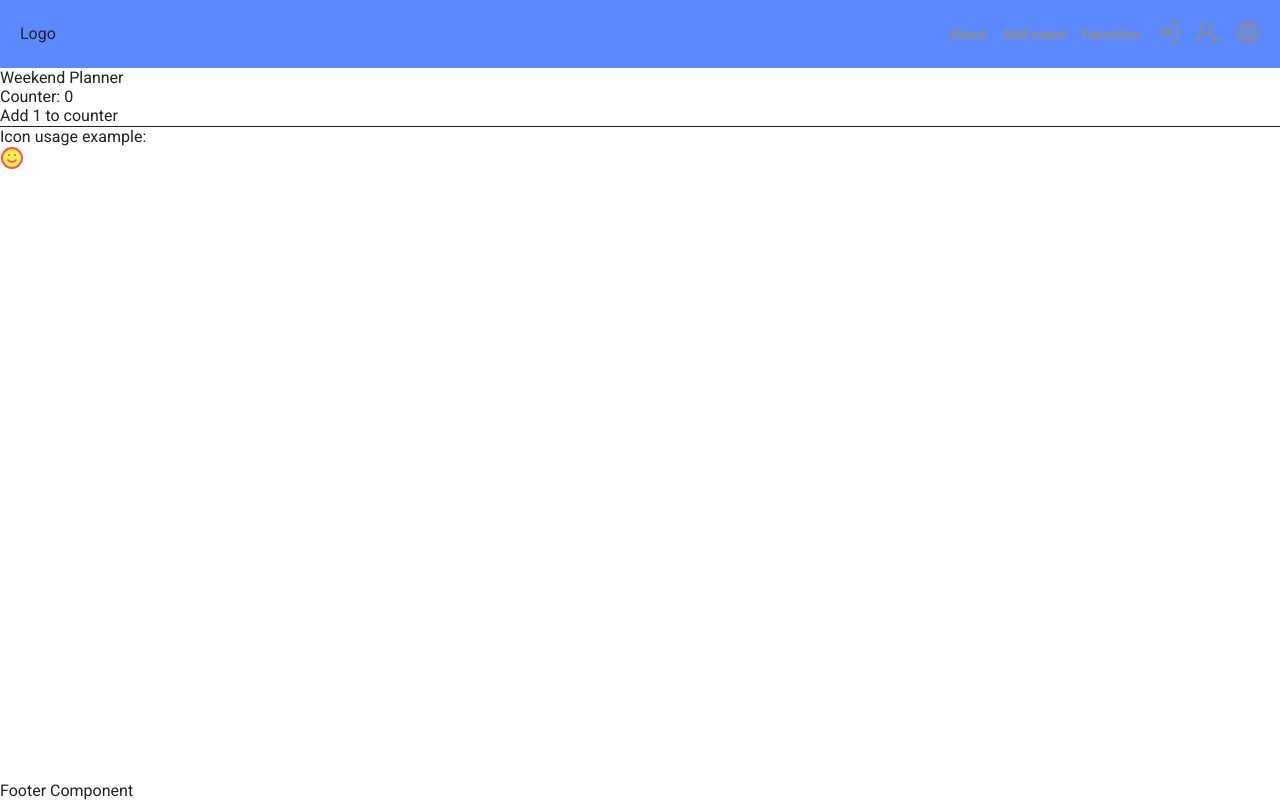
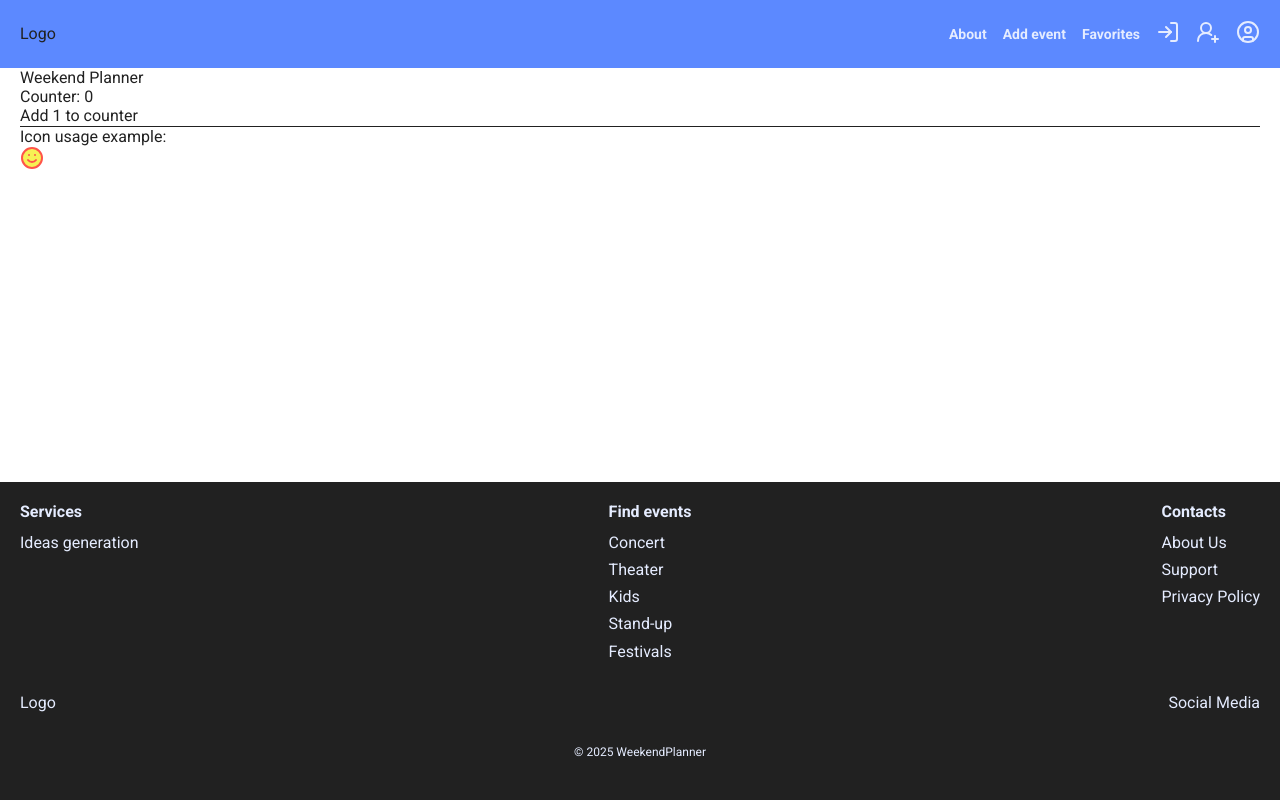
Before and after one commit to megabytos/weekend-planner-fe, a Next.js app: page / in a window 1280 px wide. Built offline with nearby package versions, Linux system fonts and the light colour scheme; no server answers.

Commit message:
Footer component was initialized

```diff
--- a/src/app/globals.css
+++ b/src/app/globals.css
@@ -25,11 +25,11 @@
   --color-white-dark: var(--white-dark);
   --color-black: var(--black);
   --color-blue: var(--blue);
-  --color-blue-light: var(--gray);
+  --color-blue-light: var(--blue-light);
   --color-yellow: var(--yellow);
   --color-orange: var(--orange);
   --color-orange-light: var(--orange-light);
-  --color-gray: var(--gray-dark);
+  --color-gray: var(--gray);
   --color-pink: var(--pink);
   --color-red: var(--red);
 
--- a/src/app/page.js
+++ b/src/app/page.jsx
@@ -2,6 +2,7 @@
 
 import { Smile } from 'lucide-react';
 
+import Container from '@/components/layout/container';
 import { add } from '@/libs/redux/counterSlice';
 import { useAppDispatch } from '@/libs/redux/hooks/use-app-dispatch';
 import { useAppSelector } from '@/libs/redux/hooks/use-app-selector';
@@ -26,13 +27,13 @@ export default function Home() {
   });
 
   return (
-    <div>
+    <Container>
       <h1>Weekend Planner</h1>
       <p>Counter: {counter}</p>
       <button onClick={() => dispatch(add())}>Add 1 to counter</button>
       <hr />
       Icon usage example:
       <Smile className="fill-yellow stroke-red" />
-    </div>
+    </Container>
   );
 }
--- a/src/components/layout/container.js
+++ b/src/components/layout/container.jsx
@@ -4,7 +4,7 @@ export default function Container({ className = '', children }) {
   return (
     <div
       className={cn(
-        'w-full max-w-c[var(--container-max-width)] mx-auto px-5 lg:px-8 xl:px-0',
+        'w-full max-w-(--container-max-width) mx-auto px-5 lg:px-8 xl:px-0',
         className,
       )}
     >
--- a/src/components/layout/footer.js
+++ /dev/null
@@ -1,5 +0,0 @@
-'use client';
-
-export default function Header() {
-  return <footer>Footer Component</footer>;
-}
--- /dev/null
+++ b/src/components/layout/footer.jsx
@@ -0,0 +1,67 @@
+'use client';
+
+import Link from 'next/link';
+
+import Container from './container';
+
+export default function Footer() {
+  return (
+    <footer className="bg-black text-blue-light">
+      <Container>
+        <div className="flex flex-col gap-8 items-center pt-5 pb-10">
+          <nav className="w-full flex flex-col md:flex-row gap-6 items-center md:items-start md:justify-between">
+            <div>
+              <h3 className="text-center font-bold md:text-left">Services</h3>
+              <ul className="flex flex-col gap-2 items-center mt-3 md:items-start">
+                <li>
+                  <Link href="#">Ideas generation</Link>
+                </li>
+              </ul>
+            </div>
+            <div>
+              <h3 className="text-center font-bold md:text-left">
+                Find events
+              </h3>
+              <ul className="flex flex-col gap-2 items-center mt-3 md:items-start">
+                <li>
+                  <Link href="#">Concert</Link>
+                </li>
+                <li>
+                  <Link href="#">Theater</Link>
+                </li>
+                <li>
+                  <Link href="#">Kids</Link>
+                </li>
+                <li>
+                  <Link href="#">Stand-up</Link>
+                </li>
+                <li>
+                  <Link href="#">Festivals</Link>
+                </li>
+              </ul>
+            </div>
+            <div>
+              <h3 className="text-center font-bold md:text-left">Contacts</h3>
+              <ul className="flex flex-col gap-2 items-center mt-3 md:items-start">
+                <li>
+                  <Link href="#">About Us</Link>
+                </li>
+                <li>
+                  <Link href="#">Support</Link>
+                </li>
+                <li>
+                  <Link href="#">Privacy Policy</Link>
+                </li>
+              </ul>
+            </div>
+          </nav>
+          <div className="flex justify-between items-center self-stretch">
+            <div>Logo</div>
+            <div>Social Media</div>
+          </div>
+          <div className="text-xs">© 2025 WeekendPlanner</div>
+        </div>
+      </Container>
+    </footer>
+  );
+}
```
